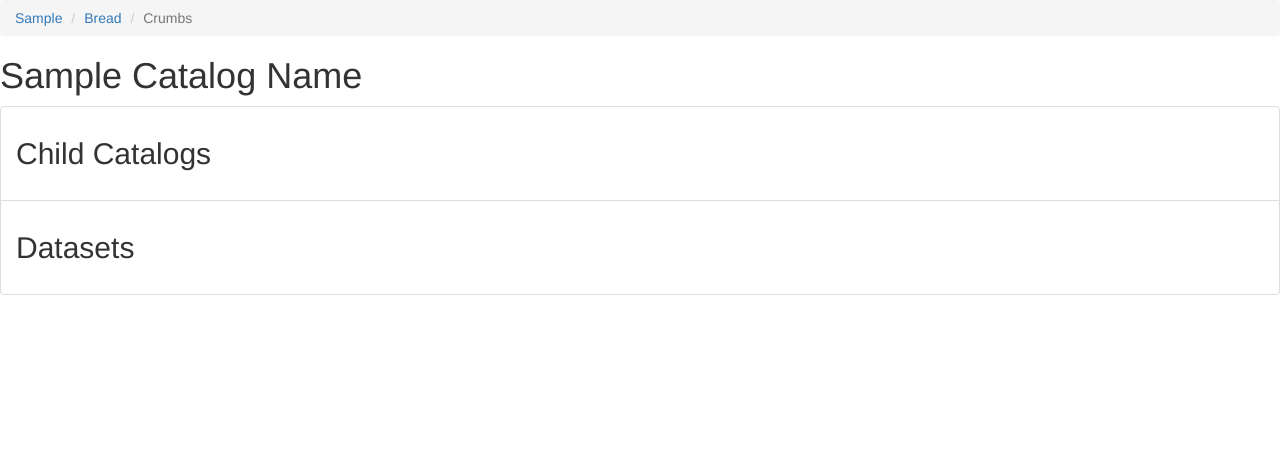
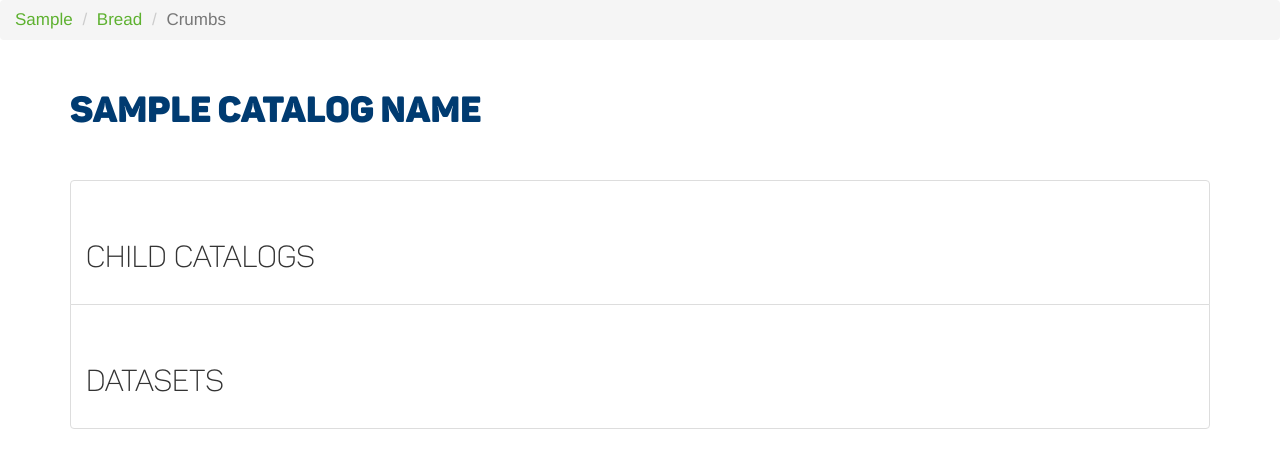
Before and after one commit to pangeo-data/pangeo-datastore-flask, a Flask app: template templates/index.html in a window 1280 px wide. Shown: the top 468 px of the page. Run offline with Flask 2, Linux system fonts and the light colour scheme; the template is opened without the code that fills it, so the values that code supplies are empty; some libraries are stand-ins or nearby versions.

Commit message:
wip: pangeo styling

```diff
--- /dev/null
+++ b/static/pangeo-style.css
@@ -0,0 +1,157 @@
+@import url("./bootstrap-sphinx.css");
+
+/* colors from brand sheet
+  dark blue:  #003B71
+  green:      #5eb130
+  teal:       #00a3b0
+  purple:     #322173
+  pink:       #e50051
+*/
+
+@font-face {
+    font-family: "Panton Black Caps";
+    /* src: url("http://ff.cdn.1001fonts.net/p/a/panton.black-caps.otf") */
+    src: url("panton.black-caps.otf");
+}
+
+@font-face {
+    font-family: "Panton Light Caps";
+    src: url("panton.light-caps.otf");
+}
+
+h1 {
+  color: #003B71;
+  font-family: "Panton Black Caps";
+  margin-top: 30px;
+  margin-bottom: 50px;
+}
+
+.welcome h1 {
+  font-family: "Source Sans Pro",Calibri,Candara,Arial,sans-serif
+}
+
+h2 {
+  font-family: "Panton Light Caps";
+}
+
+body {
+  font-size: 1.7rem;
+  font-family: "HelveticaNeue-Light", "Helvetica Neue Light", "Helvetica Neue", Helvetica, Arial, "Lucida Grande", sans-serif;
+}
+
+a {
+  color: #5eb130;
+}
+
+a:hover, a:focus {
+  text-decoration: underline;
+  color: #5eb130;
+}
+
+.alert-info, mark {
+  color: white;
+  background-color: #00a3b0;
+}
+
+.alert-info a {
+  color: #322173;
+}
+
+.navbar-inverse {
+  background: -webkit-linear-gradient(left, #5eb130, #003B71); /* Chrome10+, Safari5.1+ */
+  background: linear-gradient(left, #5eb130, #003B71);
+  border: None;
+}
+
+.navbar-inverse .navbar-nav>li>a:hover, .navbar-inverse .navbar-nav>li>a:focus {
+    background-color: #00a3b0;
+}
+
+.navbar-inverse .navbar-nav>.open>a, .navbar-inverse .navbar-nav>.open>a:hover, .navbar-inverse .navbar-nav>.open>a:focus  {
+    background-color: #00a3b0;
+}
+
+.dropdown-menu>li>a:hover, .dropdown-menu>li>a:focus {
+    text-decoration: none;
+    /* color: #ffffff; */
+    background-color: #00a3b0;
+}
+
+.navbar-brand {
+  font-family: "Panton Black Caps";
+}
+
+#pangeo h1 {
+  visibility: hidden;
+  margin-bottom: 0;
+}
+
+#pangeo img {
+  display: block;
+  margin: 0 auto;
+}
+
+.welcome h1 {
+  text-align: center;
+  margin-bottom: 50px;
+}
+
+.welcome h2 {
+  text-align: center;
+}
+
+h2 {
+  margin-top: 50px;
+}
+
+h3 {
+  margin-top: 30px;
+}
+
+#pangeo-packages img {
+  float: right;
+  margin: 5px;
+}
+
+
+#pangeo-packages h2, h3 {
+    clear: both;
+}
+
+/* things for the custom people table */
+.icon {
+  color: #003B71;
+}
+
+/* Data catalog */
+.data-catalog .list-inline {
+    margin-bottom: 0px;
+}
+.data-catalog pre {
+    margin-bottom: 0px;
+}
+
+/* cloud hubs stuff */
+.cloud h2 {
+    float: left !important;
+}
+
+.jhub {
+    background-color: #f7f5fa;
+    padding: 15px;
+    border-radius: 5px;
+    margin-bottom: 15px;
+}
+
+.jhub h3 {
+    margin-top: 0px;
+    padding-bottom: 10px;
+    border-bottom: 2px dotted #ddd;
+}
+
+.jhub a.btn-primary {
+    background-color: #00a3b0;
+    border-color: #00a3b0;
+    border-radius: 5px;
+    font-weight: bold;
+}
--- a/templates/index.html
+++ b/templates/index.html
@@ -1,4 +1,11 @@
 {% extends "bootstrap/base.html" %}
+
+{% block styles %}
+{{super()}}
+<link rel="stylesheet"
+      href="{{url_for('static', filename='pangeo-style.css')}}">
+{% endblock %}
+
 
 {% block title %}Sample Catalog Name{% endblock %}
 
@@ -13,6 +20,10 @@
 {% endblock %}
 
 {% block content %}
+<main role="main" class="container">
+
+<div class="catalog">
+
 <h1>{% block name %}Sample Catalog Name{% endblock %}</h1>
 <ul class="list-group">
   <li class="list-group-item">
@@ -30,4 +41,8 @@
     </ul>
   </li>
 </ul>
+
+</div>
+
+</main><!-- /.container -->
 {% endblock%}
```
Also changed, not shown: static/panton.black-caps.otf (added), static/panton.light-caps.otf (added), static/small_e_reversed_24px.png (added).
